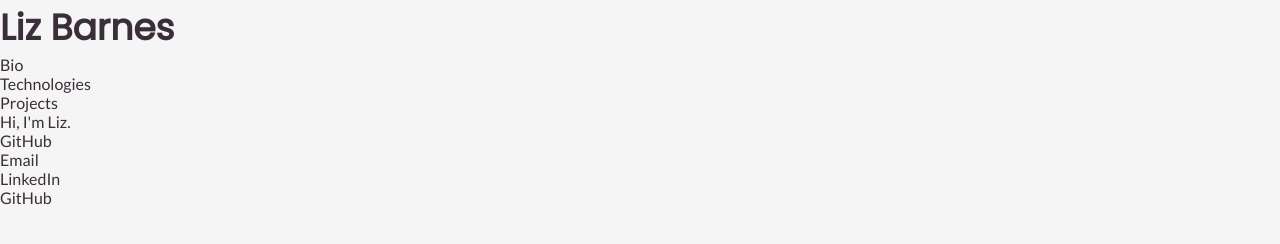
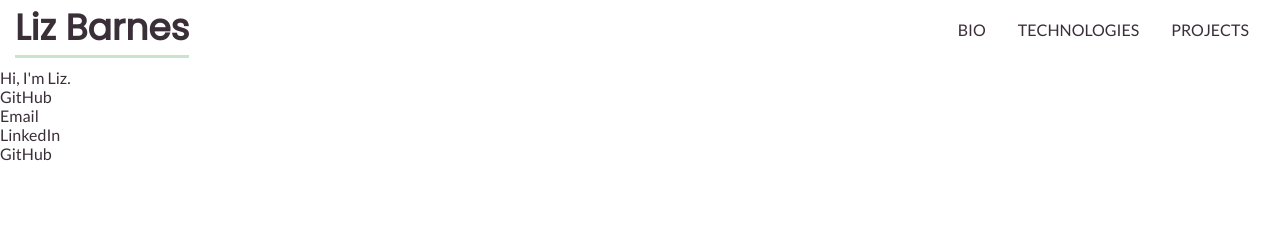
Before and after one commit to liz-barnes/personal-bio-site, a plain HTML site: page index.html in a window 1280 px wide. Drawn offline with Linux system fonts and the light colour scheme.

Commit message:
styled nav bar

```diff
--- a/main.css
+++ b/main.css
@@ -10,7 +10,7 @@
     Teal #55828B */
 
 body {
-  background-color: whitesmoke;
+  background-color: rgb(255, 255, 255);
   font-family: 'Lato', sans-serif;
   color: #3A2E39;
 }
@@ -18,4 +18,24 @@ body {
 h1 {
   font-family: 'Poppins', sans-serif;
   font-size: 36px;
+  border-bottom: 3px solid #C9E4CA;
+  bo
 }
+
+nav {
+  display: flex;
+  justify-content: space-between;
+  align-items: center;
+  margin: 0px 15px 10px 15px;
+}
+
+#navLinks {
+  list-style: none;
+  text-transform: uppercase;
+  display: flex;
+}
+
+ul a {
+  display: block;
+  padding: 1em;
+}
```
